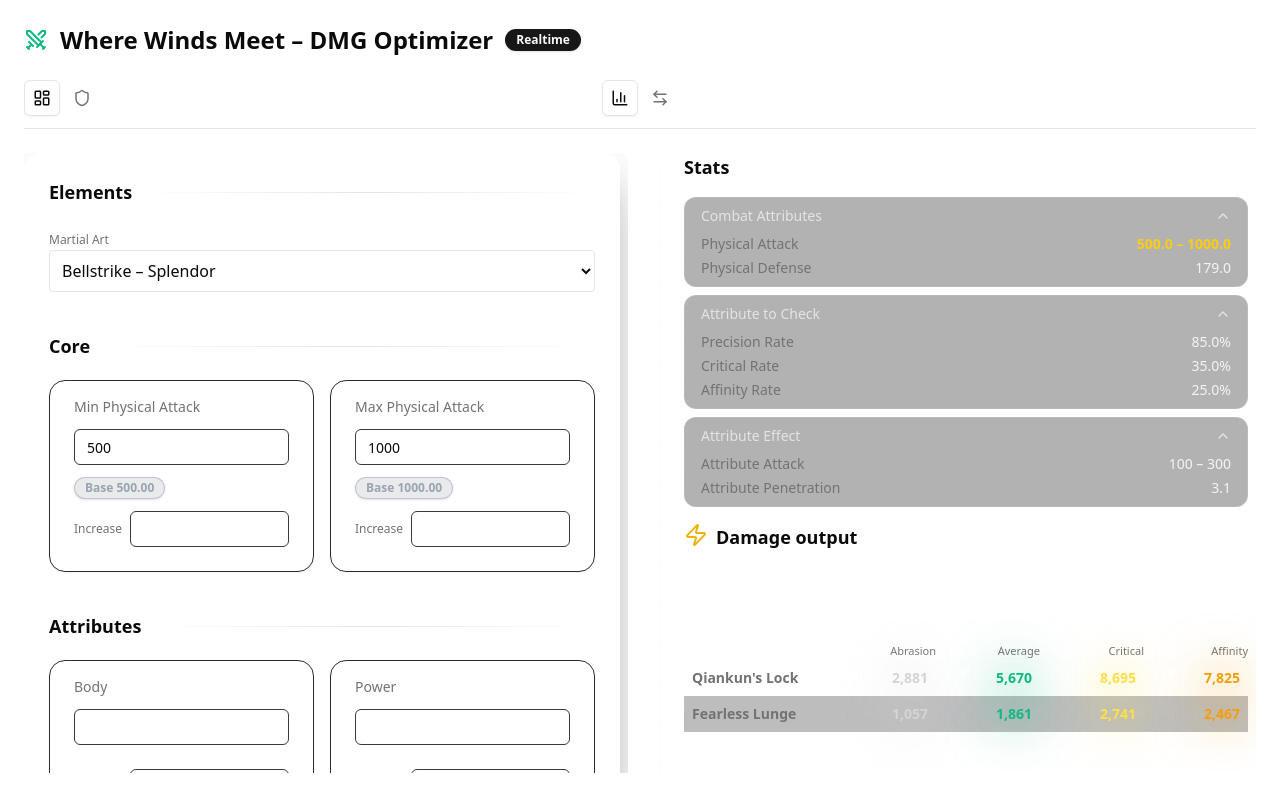
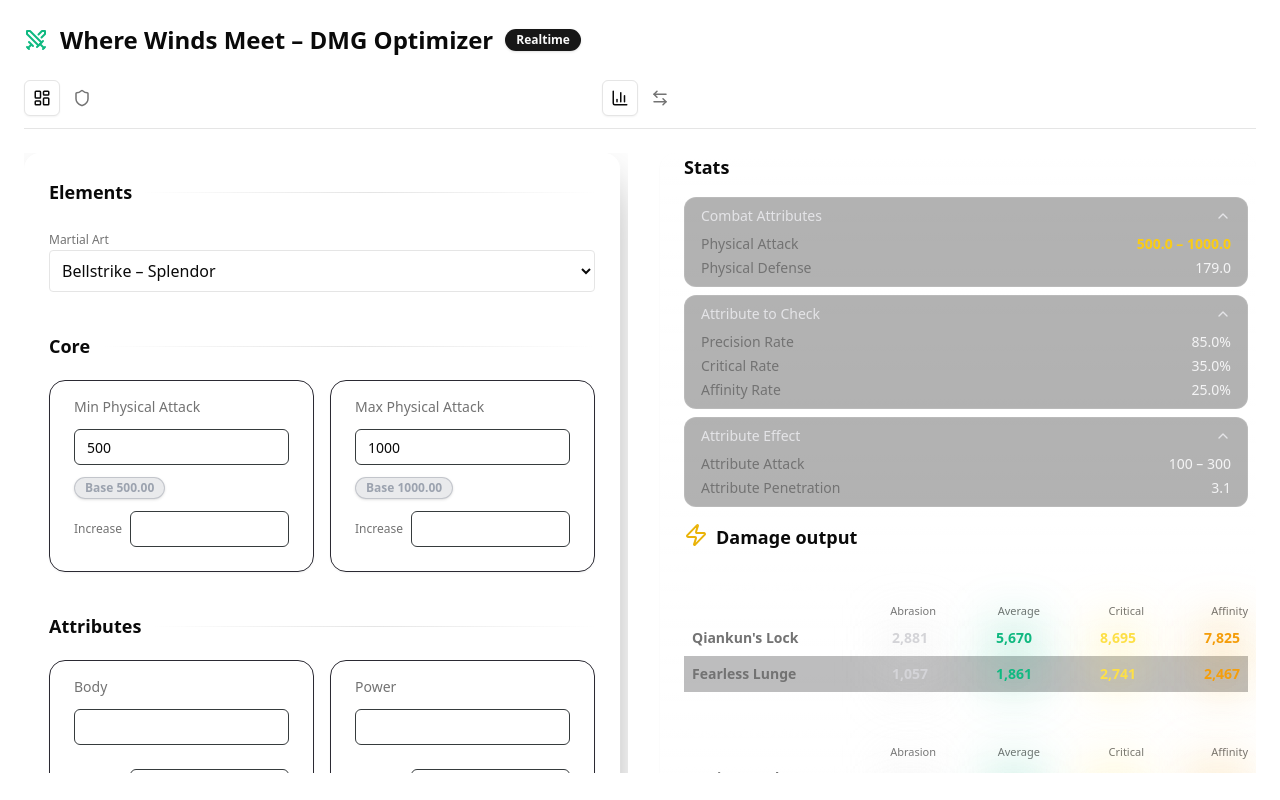
Before and after one commit to Phong940253/wwm-damage-calculator, a Next.js app: page / in a window 1280 px wide. Built offline with nearby package versions, Linux system fonts and the light colour scheme.

Commit message:
feat: adjust padding for improved layout in DamagePanel component

```diff
--- a/app/ui/damage/DamagePanel.tsx
+++ b/app/ui/damage/DamagePanel.tsx
@@ -87,13 +87,13 @@ export default function DamagePanel({
 
           <FinalStatPanel sections={finalStats} />
 
-          <div className="flex flex-row gap-x-2 text-lg py-4 font-bold">
+          <div className="flex flex-row gap-x-2 text-lg pt-4 font-bold">
             <Zap className="text-yellow-500" /> Damage output
           </div>
 
           {groupedSkillDamages.map((group) => (
             <div key={group.category}>
-              <div className="text-lg py-6 px-2 font-semibold text-muted-foreground tracking-wide capitalize text-white">
+              <div className="text-lg pt-6 px-2 font-semibold text-muted-foreground tracking-wide capitalize text-white">
                 {categoryLabels[group.category]}
               </div>
 
```
